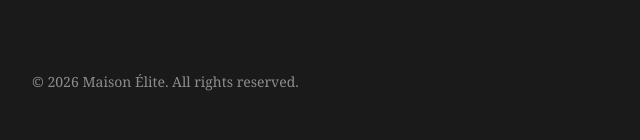
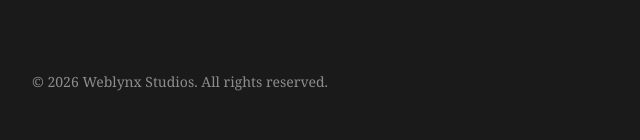
Before and after one commit to Weblynx-projects/E-commerce, a plain HTML site: page index.html in a window 1280 px wide. Shown: the part 5342-5482 px from the top of the page, 0-640 px from the left. Drawn offline with Linux system fonts and the light colour scheme.

Commit message:
footer fixed, updated the company name

```diff
--- a/index.html
+++ b/index.html
@@ -243,7 +243,7 @@
                 </div>
             </div>
             <div class="footer-bottom">
-                <p class="footer-copyright">© 2026 Maison Élite. All rights reserved.</p>
+                <p class="footer-copyright">© 2026 Weblynx Studios. All rights reserved.</p>
                 <div class="footer-social">
                     <a href="#" aria-label="Instagram">
                         <svg width="20" height="20" viewBox="0 0 24 24" fill="none" stroke="currentColor" stroke-width="1.5">
```
